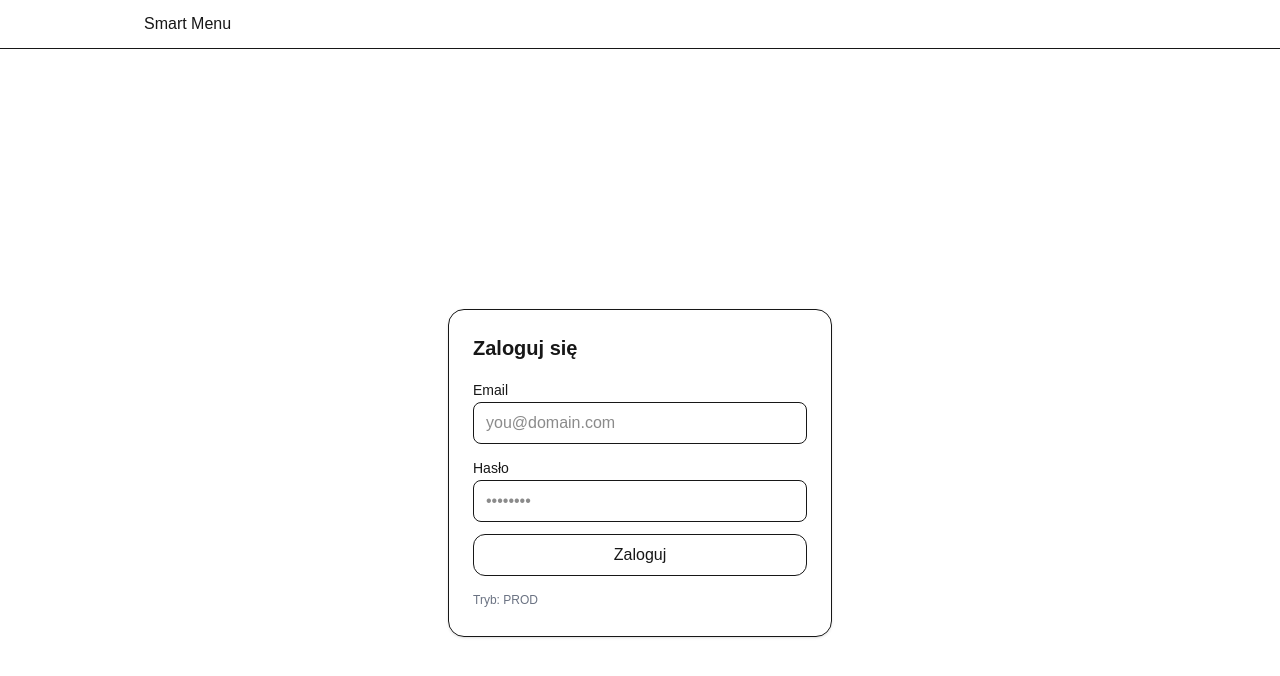
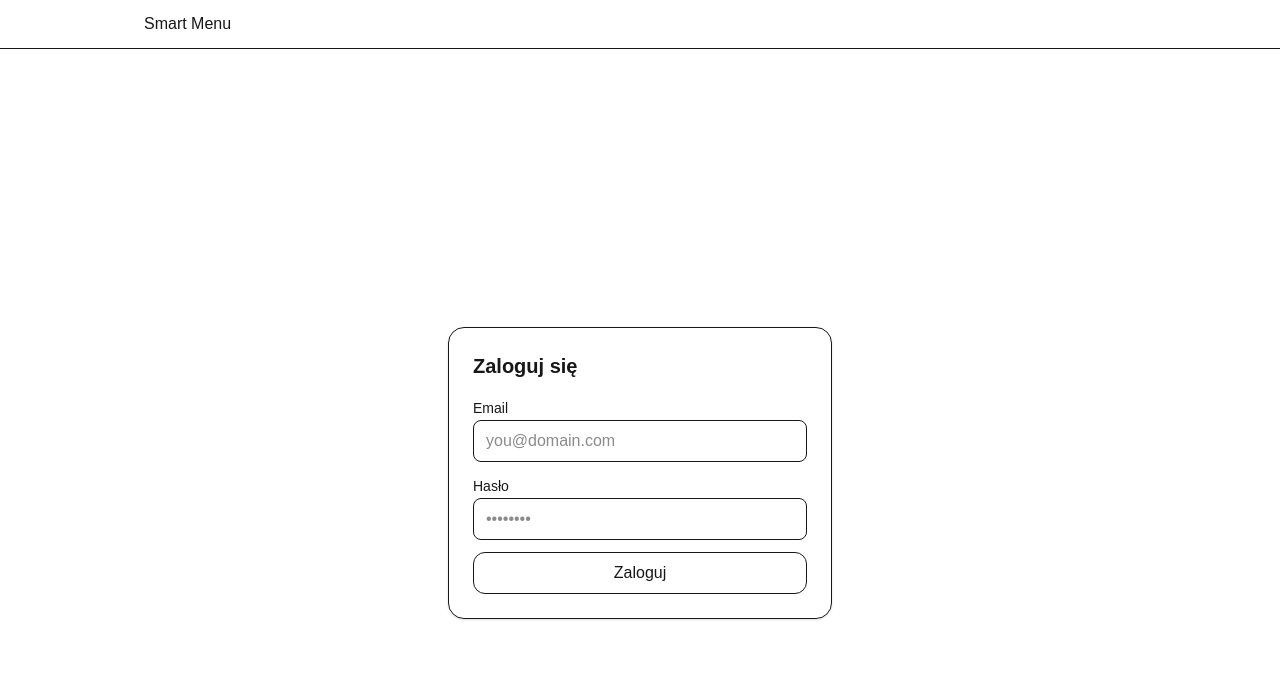
Before and after one commit to cub8/smart_menu, a Next.js app: page /login in a window 1280 px wide. Shown: the top 676 px of the page. Built offline with nearby package versions, Linux system fonts and the light colour scheme; no server answers.

Commit message:
Remove mode display from login page
Removed mock/prod mode display from the login page.

```diff
--- a/app/login/page.tsx
+++ b/app/login/page.tsx
@@ -65,11 +65,6 @@ export default function LoginPage() {
             {loading ? "Logowanie..." : "Zaloguj"}
           </button>
         </form>
-        <p className="text-xs text-gray-500 mt-4">
-          Tryb: {process.env.NEXT_PUBLIC_MOCK === "true" ? "MOCK" : "PROD"}
-        </p>
-        <p className="text-xs text-gray-500 mt-1">
-        </p>
       </div>
     </main>
   );
```
